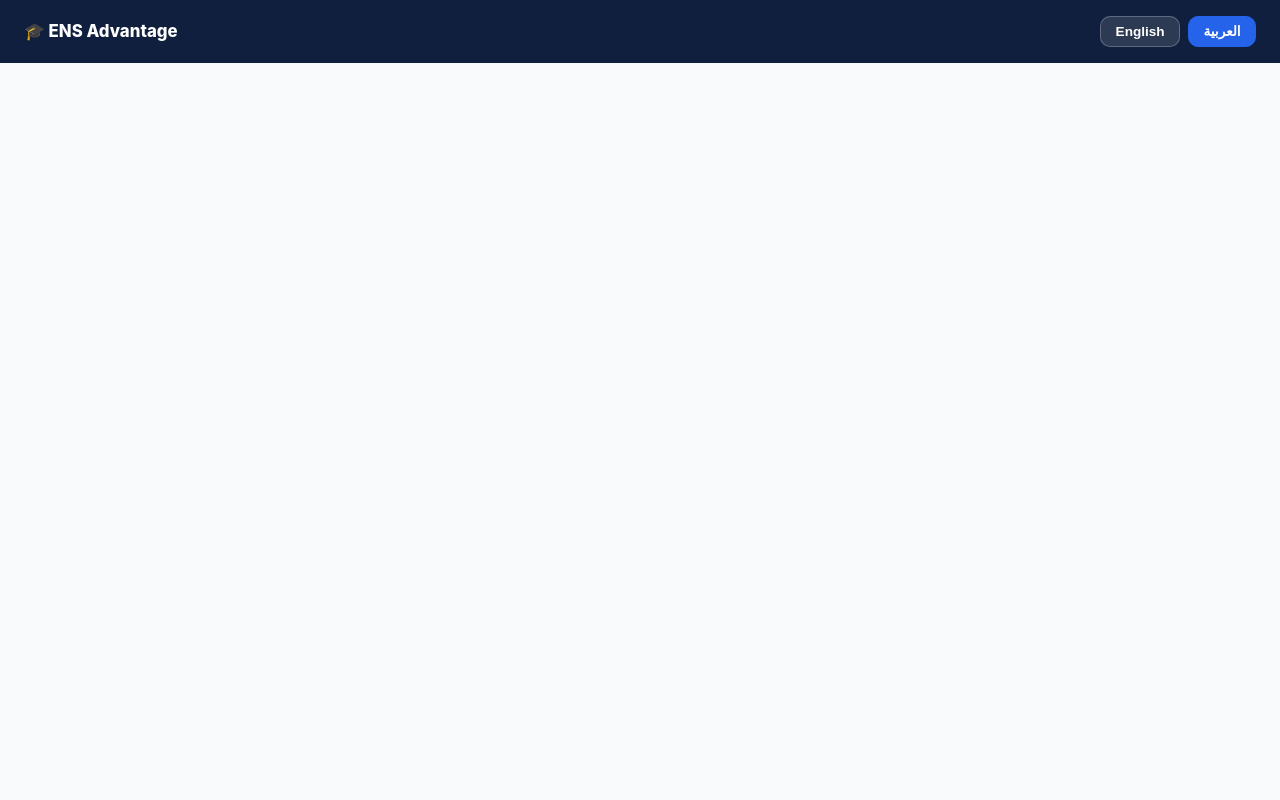
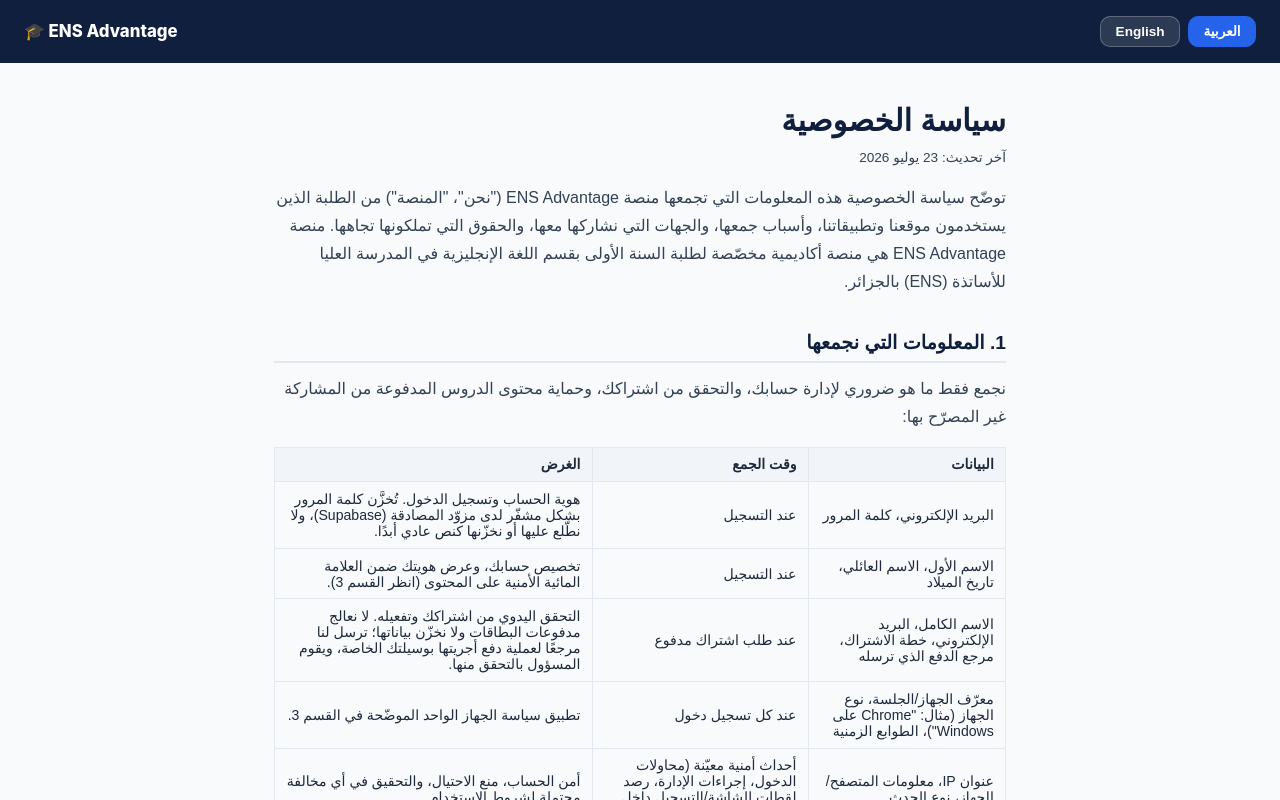
Before and after one commit to malekkk200/ENS-Advantage-, a website: page privacy.html in a window 1280 px wide. Both pictures are taken after a click on the button "العربية". Shown: the top 800 px of the page. Drawn offline with Linux system fonts and the light colour scheme.

Commit message:
Fix Arabic language toggle on privacy.html and terms.html
Bug: setLang('ar') set content-ar.style.display = '' (empty string),
which clears any inline style and falls back to the CSS default —
and the CSS default for #content-ar is display:none. So switching to
Arabic never actually showed it; the button just silently re-hid it
via the stylesheet. Fixed by setting an explicit 'block' instead of
''.

```diff
--- a/privacy.html
+++ b/privacy.html
@@ -225,8 +225,8 @@
 
 <script>
   function setLang(lang) {
-    document.getElementById('content-en').style.display = lang === 'en' ? '' : 'none';
-    document.getElementById('content-ar').style.display = lang === 'ar' ? '' : 'none';
+    document.getElementById('content-en').style.display = lang === 'en' ? 'block' : 'none';
+    document.getElementById('content-ar').style.display = lang === 'ar' ? 'block' : 'none';
     document.getElementById('btn-en').classList.toggle('active', lang === 'en');
     document.getElementById('btn-ar').classList.toggle('active', lang === 'ar');
     document.documentElement.lang = lang;
```
Also changed, not shown: terms.html (+2 -2 lines).
